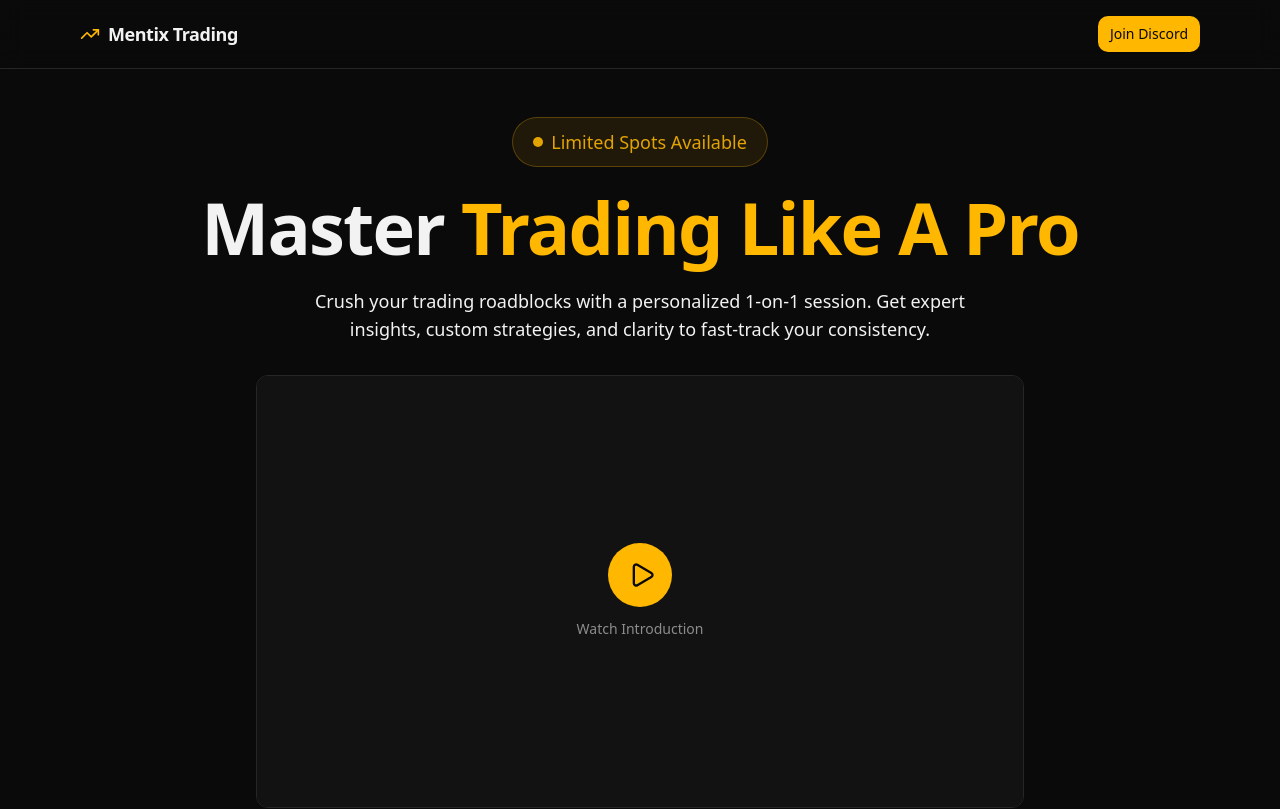
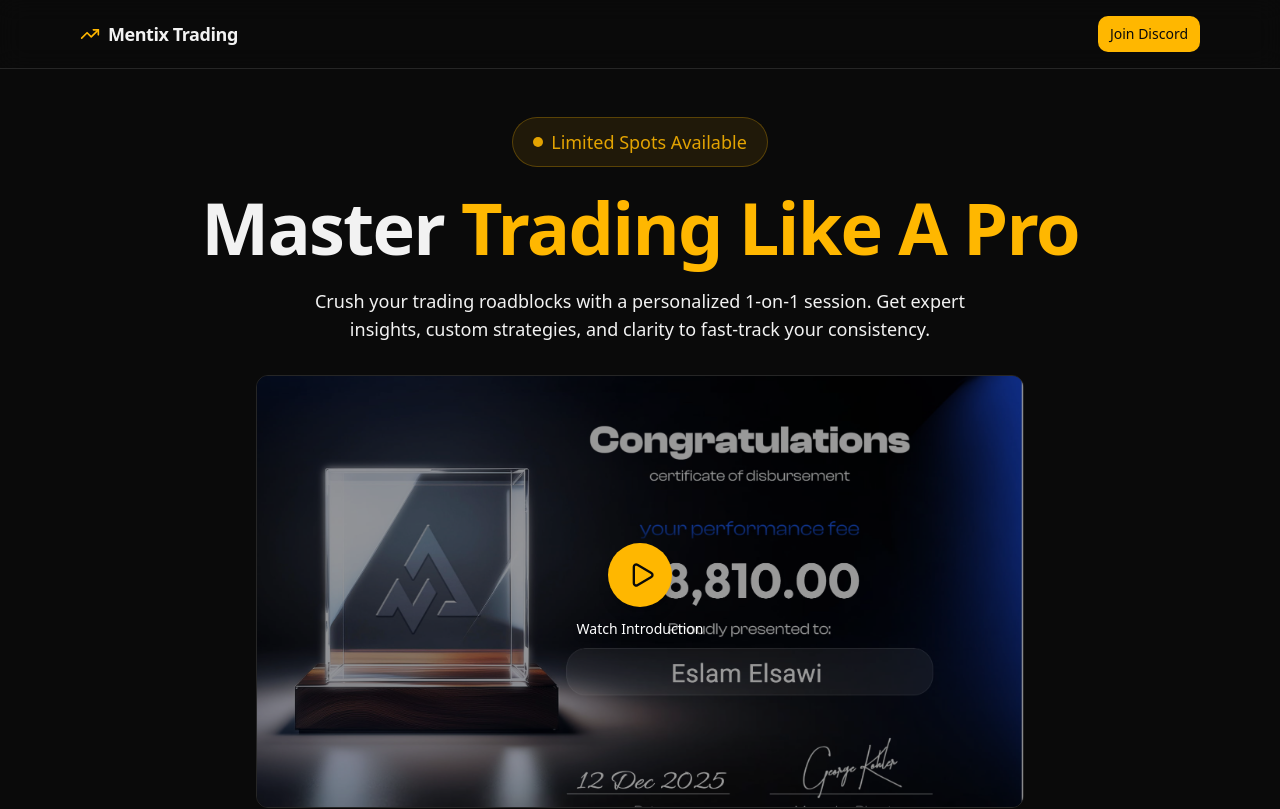
Before and after one commit to dssdfsdf2312/mentix, a Next.js app: page / in a window 1280 px wide. Shown: the top 809 px of the page. Built offline with nearby package versions, Linux system fonts and the light colour scheme.

Commit message:
feat: use cert-3 as video thumbnail

```diff
--- a/components/hero.tsx
+++ b/components/hero.tsx
@@ -1,6 +1,7 @@
 "use client"
 
 import { useRef, useState, useCallback } from "react"
+import Image from "next/image"
 import { Button } from "@/components/ui/button"
 import { Badge } from "@/components/ui/badge"
 import { ArrowRight, Play } from "lucide-react"
@@ -46,14 +47,23 @@ export function Hero() {
               <button
                 type="button"
                 onClick={loadVideo}
-                className="absolute inset-0 flex items-center justify-center bg-card transition-colors hover:bg-card/80 group"
+                className="absolute inset-0 flex items-center justify-center group"
                 aria-label="Play video"
               >
-                <div className="flex flex-col items-center gap-3">
-                  <div className="flex h-16 w-16 items-center justify-center rounded-full bg-primary text-primary-foreground transition-transform group-hover:scale-110">
+                <Image
+                  src="/certs/cert-3.png"
+                  alt="Video thumbnail"
+                  fill
+                  className="object-cover"
+                  quality={75}
+                  sizes="(max-width: 768px) 100vw, 768px"
+                />
+                <div className="absolute inset-0 bg-black/40 transition-colors group-hover:bg-black/50" />
+                <div className="relative z-10 flex flex-col items-center gap-3">
+                  <div className="flex h-16 w-16 items-center justify-center rounded-full bg-primary text-primary-foreground transition-transform group-hover:scale-110 shadow-lg">
                     <Play className="h-7 w-7 ml-1" />
                   </div>
-                  <span className="text-sm font-medium text-muted-foreground">Watch Introduction</span>
+                  <span className="text-sm font-medium text-white drop-shadow-md">Watch Introduction</span>
                 </div>
               </button>
             )}
```
